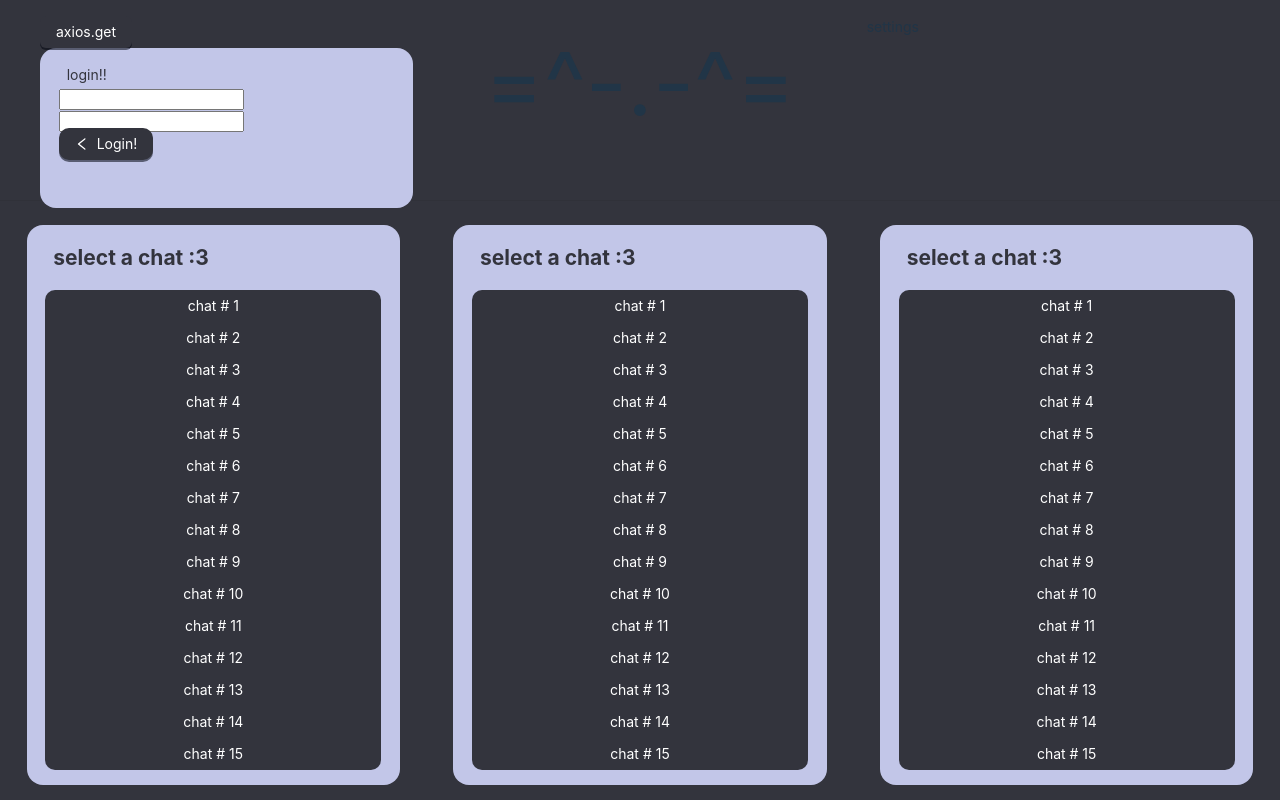
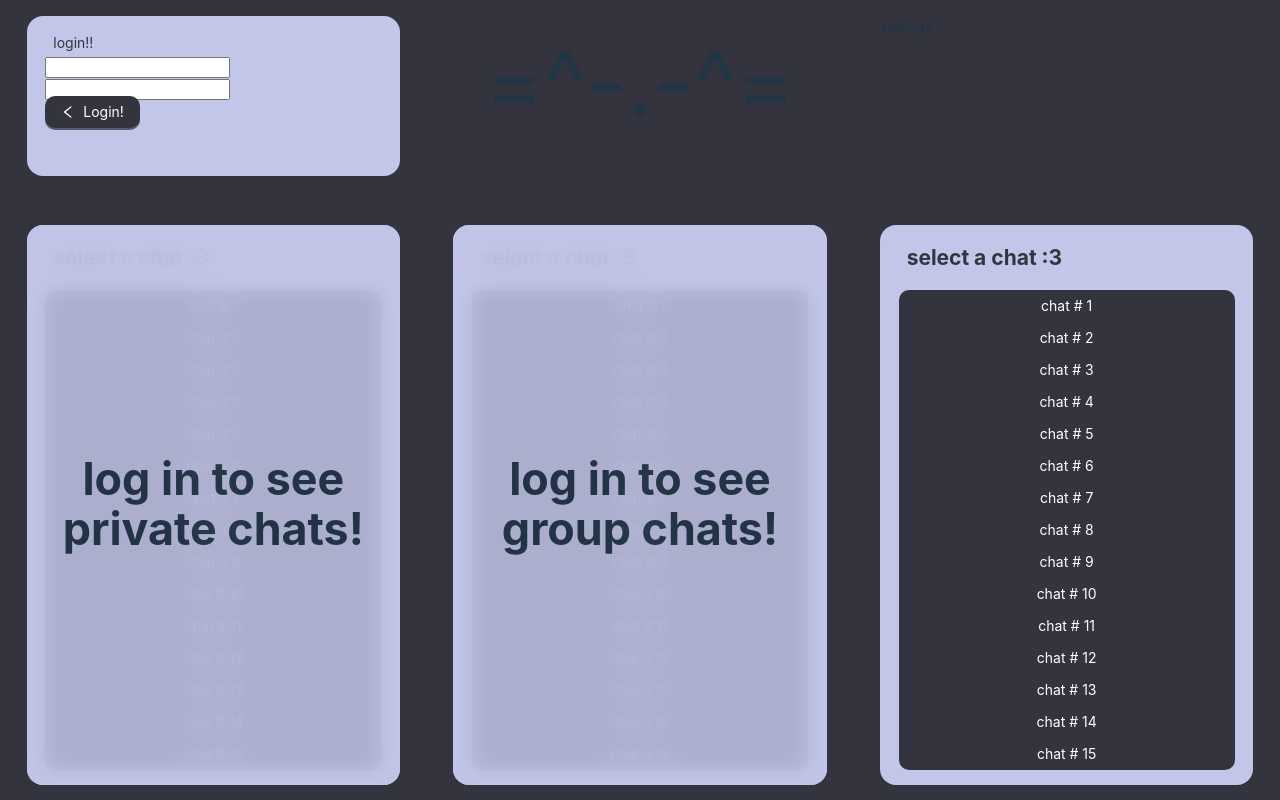
Before and after one commit to jsikali/MEAO-Frontend, a React (Vite) app in the folder meao/: page / in a window 1280 px wide. Built offline with nearby package versions, Linux system fonts and the light colour scheme.

Commit message:
login covers

```diff
--- a/meao/src/App.css
+++ b/meao/src/App.css
@@ -3,3 +3,18 @@
 body {
   background-color: #33343d;
 }
+
+.login-cover {
+  background-color: #c2c6E8;
+  z-index: 100;
+  position: absolute;
+  text-align: center;
+  border-radius: 16px;
+  height: 100%;
+  width: 100%;
+  display: flex;
+  justify-content: center;
+  align-items: center;
+  backdrop-filter: blur(10px);
+  opacity: 0.85;
+}
--- a/meao/src/App.jsx
+++ b/meao/src/App.jsx
@@ -4,6 +4,7 @@ import './App.css';
 import PrivateChatBox from './PrivateChatBox.jsx';
 import axios from 'axios';
 import Login from './Login.jsx';
+import React, { useState } from 'react';
 
 const testAxios = () => {
   axios.get('http://137.112.221.75:5000/')
@@ -15,6 +16,11 @@ const testAxios = () => {
 }
 
 function App() {
+  const [isLoggedIn, setisLoggedIn] = useState(false);
+  const getIsLoggedIn = () => {
+    return isLoggedIn
+  }
+
   return (
     <ConfigProvider
       theme={{
@@ -28,16 +34,16 @@ function App() {
         width: '100vw',
         align: 'left'
       }}>
-        <Row justify="space-evenly" style={{
+        <Row justify="space-around" style={{
           width: '100vw',
           height: '20vh'
         }}>
           <Col span={7} style={{
           }}>
-            <Button type="primary" onClick={testAxios}>
-              axios.get
-            </Button>
-          <Login></Login>
+            <Login
+              setIsLoggedIn={setisLoggedIn}
+              getIsLoggedIn={getIsLoggedIn}>
+            </Login>
           </Col>
           <Col span={7} style={{
             fontSize: '7vw',
@@ -51,7 +57,8 @@ function App() {
           </Col>
         </Row>
 
-        <Divider orientation="left" plain>
+        <Divider orientation="left" plain style={{
+        }}>
         </Divider>
 
         <Row justify="space-around" style={{
@@ -59,10 +66,20 @@ function App() {
           height: '70vh'
         }}>
           <Col span={7} className="chat-div" id="one-to-one">
+            {!isLoggedIn && <div className="login-cover">
+              <h1>
+                log in to see private chats!
+              </h1>
+            </div>}
             <PrivateChatBox>
             </PrivateChatBox>
           </Col>
           <Col span={7} className="chat-div" id="one-to-many">
+            {!isLoggedIn && <div className="login-cover">
+              <h1>
+                log in to see group chats!
+              </h1>
+            </div>}
             <PrivateChatBox>
             </PrivateChatBox>
           </Col>
--- a/meao/src/Login.jsx
+++ b/meao/src/Login.jsx
@@ -1,12 +1,10 @@
 //import React, { useState } from 'react';
 import { Button } from "antd";
 import { LeftOutlined } from "@ant-design/icons";
-//import { useState } from 'react';
+import { useState } from 'react';
 
-const Login = () => {
+const Login = ({ setIsLoggedIn, getIsLoggedIn }) => {
   //const { token } = theme.useToken();
-  //const [isSelectingChat, setIsSelectingChat] = useState(true);
-  var loggedIn = false;
 
   const sendLoginDetails = (user, pass) => {
     console.log("actually handle this without leaking details lol");
@@ -14,8 +12,7 @@ const Login = () => {
     console.log(
       `omg the username ${user} and password ${pass} may or may not work!!`
     );
-    loggedIn = !loggedIn; //just toggle for now
-    console.log(loggedIn)
+    setIsLoggedIn(!getIsLoggedIn()); //just toggle for now
   };
 
   const containerStyle = {
@@ -35,7 +32,7 @@ const Login = () => {
           height: "3vh",
         }}
       >
-        {loggedIn ? (
+        {getIsLoggedIn() ? (
           <h2
             style={{
               color: "#33343d",
@@ -65,8 +62,8 @@ const Login = () => {
           borderRadius: "10px",
         }}
       >
-        <input type="text" id='username'/>
-        <input type="text" id='password'/>
+        <input type="text" id='username' />
+        <input type="text" id='password' />
       </div>
       <Button
         type="primary"
--- a/meao/src/PrivateChatBody.jsx
+++ b/meao/src/PrivateChatBody.jsx
@@ -5,6 +5,7 @@ const PrivateChatBox = () => {
         <div style={{
             padding: '10px'
         }}>
+            {/* axios get the messages in thread ID(passed in from box) */}
             this is where messages will go
         </div>
     );
--- a/meao/src/PrivateChatBox.jsx
+++ b/meao/src/PrivateChatBox.jsx
@@ -9,7 +9,7 @@ const PrivateChatBox = () => {
     const [isSelectingChat, setIsSelectingChat] = useState(true);
 
     const swapBoxContent = (isSelectingChat) => {
-        console.log("swapping to ", isSelectingChat)
+        // console.log("swapping to ", isSelectingChat)
         if (isSelectingChat) {
             return <PrivateChatSelector
                 setIsSelectingChat={setIsSelectingChat} />
--- a/meao/src/PrivateChatSelector.jsx
+++ b/meao/src/PrivateChatSelector.jsx
@@ -3,12 +3,13 @@ import { Button } from 'antd';
 
 const PrivateChatSelector = ({ setIsSelectingChat }) => {
     let content = [];
-
+//   axios get all message ids
+// axios get message name/recipient for each id
     for (let i = 1; i <= 30; i++) {
         const item = <Button
             type="primary"
             key={"chatSelectorButton" + i}
-            onClick={() => setIsSelectingChat(false)}
+            onClick={() => setIsSelectingChat(false)} //pass back id of dm
             style={{
                 borderRadius: 0,
                 width: '100%'
```
